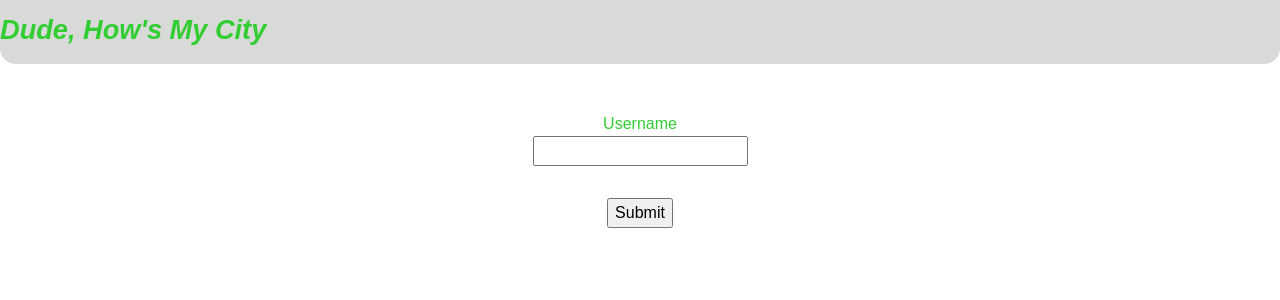
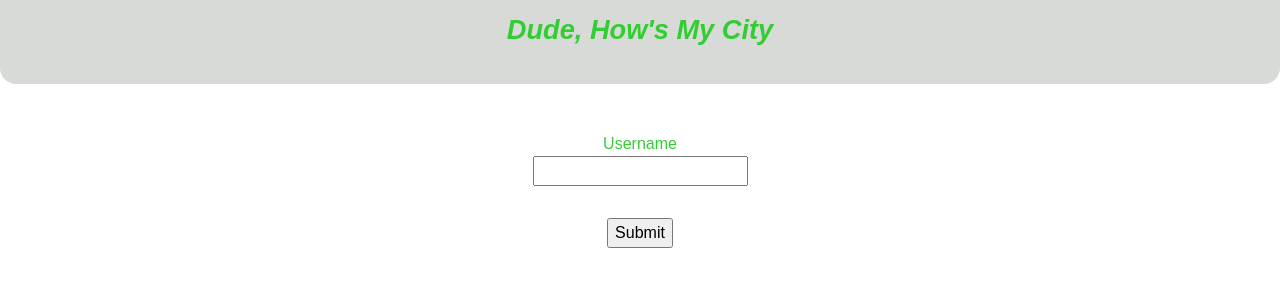
Before and after one commit to Dude-Hows-My-City/dhmc_FE, a React (Create React App) app: page / in a window 1280 px wide. Shown: the top 300 px of the page. Built offline with nearby package versions, Linux system fonts and the light colour scheme; no server answers; a web font is replaced by a local one.

Commit message:
Remove dead code from Nav components

```diff
--- a/src/components/styles/Nav.styled.js
+++ b/src/components/styles/Nav.styled.js
@@ -1,14 +1,14 @@
 import styled from "styled-components";
 
 export const StyledNav = styled.section`
-  display: flex;
-  flex-direction: row;
   background-color: #d8dad7;
   border-bottom-left-radius: 1em;
   border-bottom-right-radius: 1em;
-  height: 8vh;
+  height: 10.5vh;
   margin-bottom: 1em;
   text-align: center;
+  display: flex;
+  flex-direction: column;
 
   button {
     background-color: #d8dad7;
@@ -20,11 +20,11 @@ export const StyledNav = styled.section`
   }
 
   h1 {
+    color: limegreen;
     cursor: pointer;
     font-size: 1.7em;
     font-style: italic;
     font-weight: 700;
-    color: limegreen;
     padding-top: 0.5em;
   }
 `;
```
Also changed, not shown: src/components/Nav/Nav.js (+8 -12 lines).
